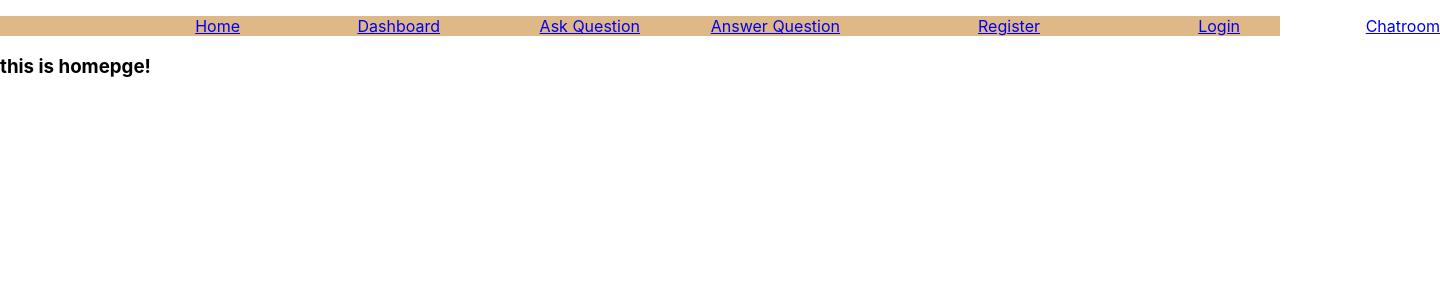
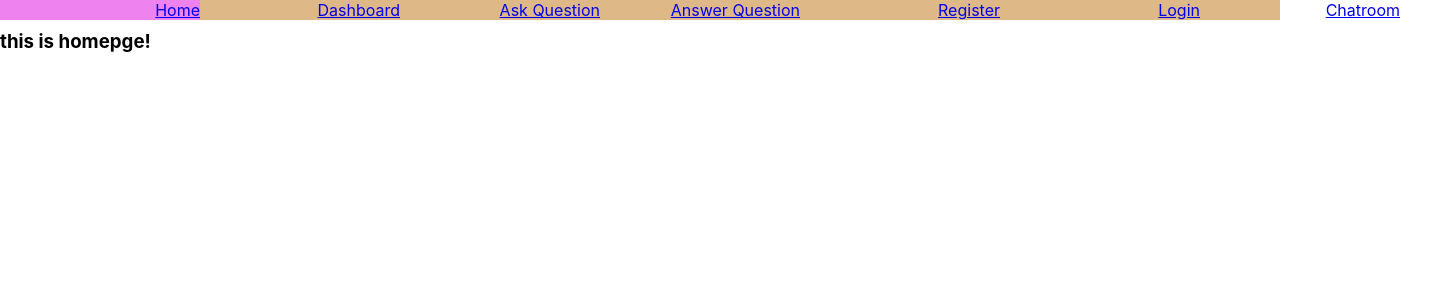
Before and after one commit to allenhe77/4Learn, a React (Create React App) app in the folder frontend/: page / in a window 1280 px wide. Shown: the top 300 px of the page, 1440 px wide, since content can reach past the window. Built offline with nearby package versions, Linux system fonts and the light colour scheme.

Commit message:
removed margin for all elements

```diff
--- a/frontend/src/index.css
+++ b/frontend/src/index.css
@@ -1,13 +1,20 @@
+* {
+  margin: 0px;
+  padding: 0px;
+}
+
 body {
   margin: 0;
-  font-family: -apple-system, BlinkMacSystemFont, 'Segoe UI', 'Roboto', 'Oxygen',
-    'Ubuntu', 'Cantarell', 'Fira Sans', 'Droid Sans', 'Helvetica Neue',
+  font-family: -apple-system, BlinkMacSystemFont, "Segoe UI", "Roboto", "Oxygen",
+    "Ubuntu", "Cantarell", "Fira Sans", "Droid Sans", "Helvetica Neue",
     sans-serif;
   -webkit-font-smoothing: antialiased;
   -moz-osx-font-smoothing: grayscale;
 }
-
+#root {
+  margin-top: 0;
+}
 code {
-  font-family: source-code-pro, Menlo, Monaco, Consolas, 'Courier New',
+  font-family: source-code-pro, Menlo, Monaco, Consolas, "Courier New",
     monospace;
 }
```
